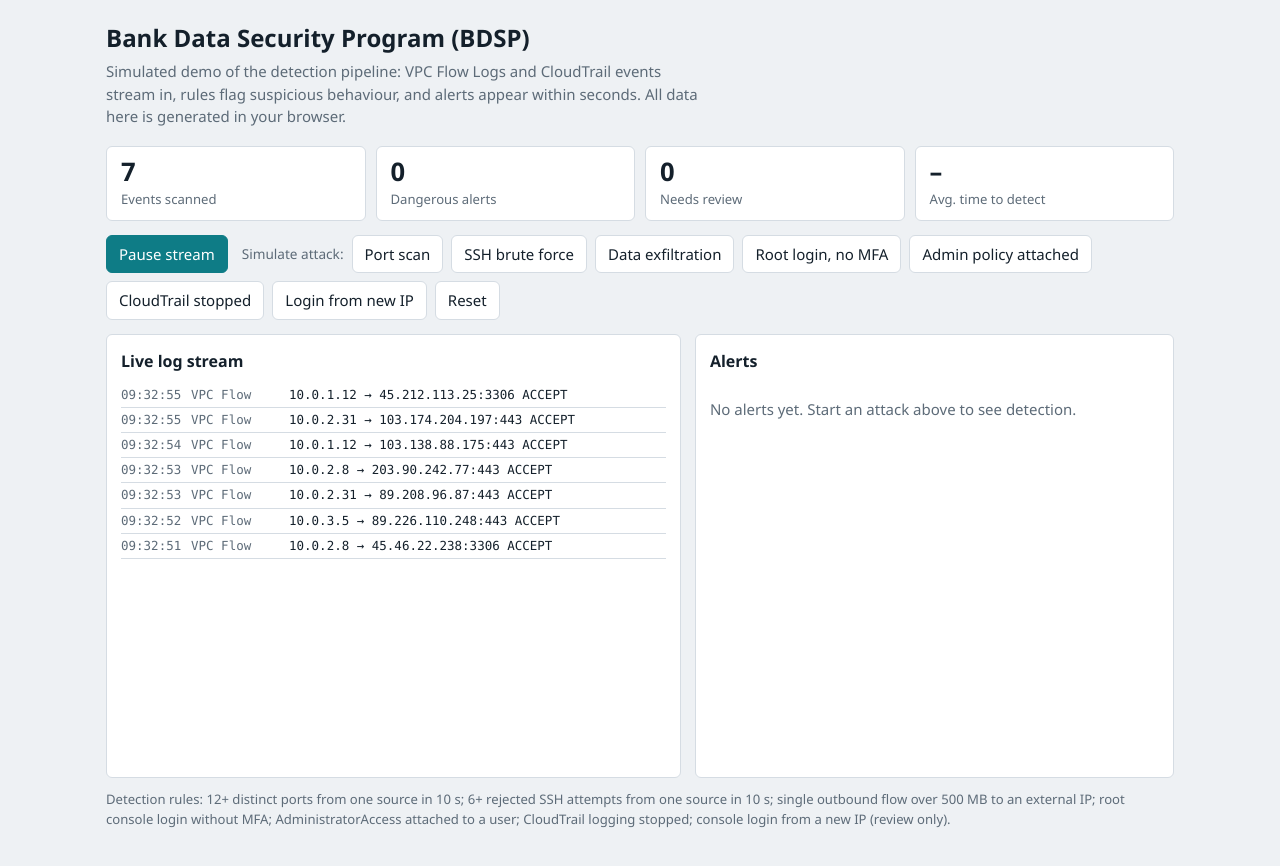
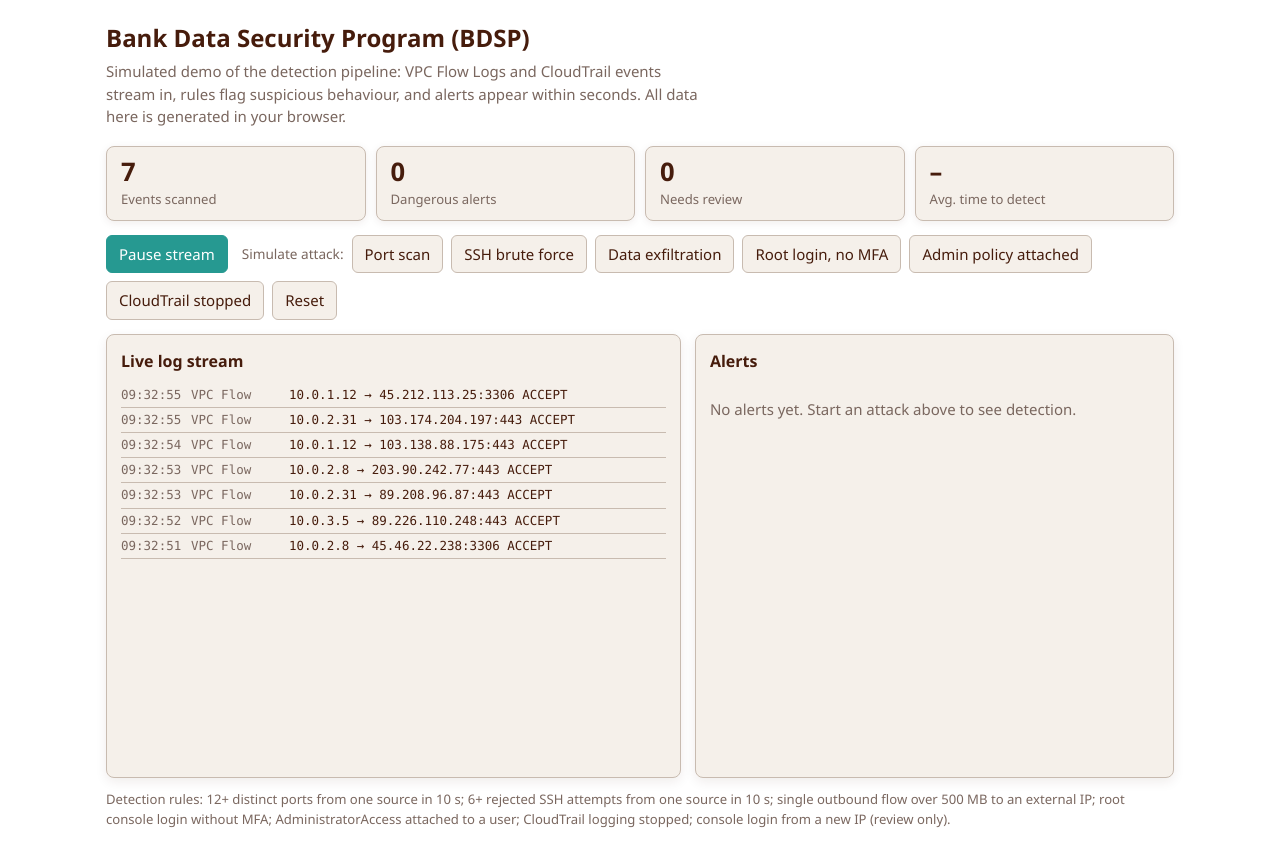
Before and after one commit to TrongToan14/swinbiz-demo, a plain HTML site: page index.html in a window 1280 px wide. Drawn offline with Linux system fonts and the light colour scheme.

Commit message:
Updated color scheme

```diff
--- a/index.html
+++ b/index.html
@@ -5,33 +5,229 @@
 <meta name="viewport" content="width=device-width, initial-scale=1, viewport-fit=cover">
 <title>BDSP – Bank Data Security Program demo</title>
 <style>
-:root{--bg:#eef1f4;--panel:#fff;--ink:#14202b;--mute:#5d6b78;--line:#d5dce3;--teal:#0e7c86;--red:#c8321e;--amber:#a86a00;--redbg:#fbe9e6;--ambbg:#fcf1dc;box-sizing:border-box;padding-top:env(safe-area-inset-top,0px);padding-bottom:env(safe-area-inset-bottom,0px)}
-:root{color-scheme:light}
-*{box-sizing:border-box}html{scroll-padding-top:env(safe-area-inset-top,0px)}
-body{margin:0;background:var(--bg);color:var(--ink);font:15px/1.5 "Segoe UI",system-ui,sans-serif}
-main{max-width:1100px;margin:0 auto;padding:20px 16px 40px}
-h1{font-size:1.5rem;margin:0 0 4px}h2{font-size:1rem;margin:0 0 10px}
-.sub{color:var(--mute);margin:0 0 18px;max-width:70ch}
-.stats{display:grid;grid-template-columns:repeat(auto-fit,minmax(150px,1fr));gap:10px;margin-bottom:14px}
-.stat{background:var(--panel);border:1px solid var(--line);border-radius:6px;padding:10px 14px}
-.stat b{display:block;font-size:1.6rem;line-height:1.2}.stat span{color:var(--mute);font-size:.82rem}
-.bar{display:flex;flex-wrap:wrap;gap:8px;margin-bottom:14px;align-items:center}
-button{font:inherit;border:1px solid var(--line);background:var(--panel);color:var(--ink);padding:7px 12px;border-radius:6px;cursor:pointer}
-button:hover{border-color:var(--teal)}button:focus-visible{outline:2px solid var(--teal);outline-offset:2px}
-button.go{background:var(--teal);color:#fff;border-color:var(--teal)}
-.lbl{color:var(--mute);font-size:.85rem;margin-left:6px}
-.grid{display:grid;grid-template-columns:1.2fr 1fr;gap:14px}
-@media(max-width:800px){.grid{grid-template-columns:1fr}}
-.box{background:var(--panel);border:1px solid var(--line);border-radius:6px;padding:14px;min-width:0}
-.feed,.alerts{height:380px;overflow:auto}
-.row{display:grid;grid-template-columns:62px 90px 1fr;gap:8px;font:12.5px/1.45 ui-monospace,Consolas,monospace;padding:3px 0;border-bottom:1px solid var(--line)}
-.row.bad{color:var(--red)}.row i{font-style:normal;color:var(--mute)}
-.alert{border-left:4px solid var(--red);background:var(--redbg);padding:8px 10px;margin-bottom:8px;border-radius:0 6px 6px 0}
-.alert.review{border-color:var(--amber);background:var(--ambbg)}
-.alert b{display:block}.alert small{color:var(--mute)}
-.empty{color:var(--mute)}
-.note{color:var(--mute);font-size:.82rem;margin-top:12px}
-@media(prefers-reduced-motion:no-preference){.alert{animation:in .3s}@keyframes in{from{opacity:0;transform:translateX(8px)}}}
+:root{
+
+    --panel:#F5F0EA;
+    --ink:#461C0C;
+    --mute:#7A675F;
+    --line:#C8BBB0;
+
+    --teal:#269991;
+    --red:#461C0C;
+    --amber:#269991;
+    --redbg:#EFE4DB;
+    --ambbg:#DDF2F0;
+    box-sizing:border-box;
+    padding-top:env(safe-area-inset-top,0px);
+    padding-bottom:env(safe-area-inset-bottom,0px);
+}
+
+:root{
+    color-scheme:light;
+}
+
+*{
+    box-sizing:border-box;
+}
+
+html{
+    scroll-padding-top:env(safe-area-inset-top,0px);
+}
+
+body{
+    margin:0;
+    background:var(--bg);
+    color:var(--ink);
+    font:15px/1.5 "Segoe UI",system-ui,sans-serif;
+}
+
+main{
+    max-width:1100px;
+    margin:0 auto;
+    padding:20px 16px 40px;
+}
+
+h1{
+    font-size:1.5rem;
+    margin:0 0 4px;
+    color:var(--ink);
+}
+
+h2{
+    font-size:1rem;
+    margin:0 0 10px;
+    color:var(--ink);
+}
+
+.sub{
+    color:var(--mute);
+    margin:0 0 18px;
+    max-width:70ch;
+}
+
+.stats{
+    display:grid;
+    grid-template-columns:repeat(auto-fit,minmax(150px,1fr));
+    gap:10px;
+    margin-bottom:14px;
+}
+
+.stat{
+    background:var(--panel);
+    border:1px solid var(--line);
+    border-radius:8px;
+    padding:10px 14px;
+    box-shadow:0 2px 8px rgba(70,28,12,.08);
+}
+
+.stat b{
+    display:block;
+    font-size:1.6rem;
+    line-height:1.2;
+    color:var(--ink);
+}
+
+.stat span{
+    color:var(--mute);
+    font-size:.82rem;
+}
+
+.bar{
+    display:flex;
+    flex-wrap:wrap;
+    gap:8px;
+    margin-bottom:14px;
+    align-items:center;
+}
+
+button{
+    font:inherit;
+    border:1px solid var(--line);
+    background:var(--panel);
+    color:var(--ink);
+    padding:7px 12px;
+    border-radius:6px;
+    cursor:pointer;
+    transition:.2s ease;
+}
+
+button:hover{
+    border-color:var(--teal);
+    background:#efe8e1;
+}
+
+button:focus-visible{
+    outline:2px solid var(--teal);
+    outline-offset:2px;
+}
+
+button.go{
+    background:var(--teal);
+    color:#fff;
+    border-color:var(--teal);
+}
+
+button.go:hover{
+    background:#22867f;
+    border-color:#22867f;
+}
+
+.lbl{
+    color:var(--mute);
+    font-size:.85rem;
+    margin-left:6px;
+}
+
+.grid{
+    display:grid;
+    grid-template-columns:1.2fr 1fr;
+    gap:14px;
+}
+
+@media(max-width:800px){
+    .grid{
+        grid-template-columns:1fr;
+    }
+}
+
+.box{
+    background:var(--panel);
+    border:1px solid var(--line);
+    border-radius:8px;
+    padding:14px;
+    min-width:0;
+    box-shadow:0 4px 12px rgba(70,28,12,.08);
+}
+
+.feed,
+.alerts{
+    height:380px;
+    overflow:auto;
+}
+
+.row{
+    display:grid;
+    grid-template-columns:62px 90px 1fr;
+    gap:8px;
+    font:12.5px/1.45 ui-monospace,Consolas,monospace;
+    padding:3px 0;
+    border-bottom:1px solid var(--line);
+}
+
+.row.bad{
+    color:var(--red);
+    font-weight:600;
+}
+
+.row i{
+    font-style:normal;
+    color:var(--mute);
+}
+
+.alert{
+    border-left:4px solid var(--red);
+    background:var(--redbg);
+    padding:8px 10px;
+    margin-bottom:8px;
+    border-radius:0 6px 6px 0;
+}
+
+.alert.review{
+    border-color:var(--teal);
+    background:var(--ambbg);
+}
+
+.alert b{
+    display:block;
+    color:var(--ink);
+}
+
+.alert small{
+    color:var(--mute);
+}
+
+.empty{
+    color:var(--mute);
+}
+
+.note{
+    color:var(--mute);
+    font-size:.82rem;
+    margin-top:12px;
+}
+
+@media(prefers-reduced-motion:no-preference){
+    .alert{
+        animation:in .3s;
+    }
+
+    @keyframes in{
+        from{
+            opacity:0;
+            transform:translateX(8px);
+        }
+    }
+}
 </style>
 </head>
 <body>
@@ -55,7 +251,6 @@ button.go{background:var(--teal);color:#fff;border-color:var(--teal)}
 <button data-a="root">Root login, no MFA</button>
 <button data-a="iam">Admin policy attached</button>
 <button data-a="trail">CloudTrail stopped</button>
-<button data-a="newip">Login from new IP</button>
 <button id="reset">Reset</button>
 </div>
 
@@ -112,7 +307,7 @@ function trail(ev,user,extra,t0){
  if(ev==='ConsoleLogin'&&user==='root'&&extra==='MFA: no')alertBox('Root login without MFA','Root console login from '+ip(),0,t0||Date.now());
  if(ev==='AttachUserPolicy'&&extra==='AdministratorAccess')alertBox('Admin policy attached',user+' granted AdministratorAccess',0,t0||Date.now());
  if(ev==='StopLogging')alertBox('CloudTrail logging stopped',user+' disabled audit logging',0,t0||Date.now());
- if(ev==='ConsoleLogin'&&extra==='new IP')alertBox('Console login from new IP',user+' signed in from an unseen address; confirm with the user','review');
+ if(ev==='ConsoleLogin'&&extra==='new IP')alertBox('Console login from new IP',user+' signed in from an unseen address; confirm with the user',1);
 }
 function normal(){
  var r=Math.random();
@@ -128,8 +323,7 @@ var attacks={
  exfil:function(){var t0=Date.now();setTimeout(function(){flow('10.0.2.8',ip(),443,'ACCEPT',(6+Math.random()*4)*1e8,t0)},900)},
  root:function(){var t0=Date.now();setTimeout(function(){trail('ConsoleLogin','root','MFA: no',t0)},600)},
  iam:function(){var t0=Date.now();setTimeout(function(){trail('AttachUserPolicy','dev-lan','AdministratorAccess',t0)},600)},
- trail:function(){var t0=Date.now();setTimeout(function(){trail('StopLogging','dev-lan','',t0)},600)},
- newip:function(){setTimeout(function(){trail('ConsoleLogin','analyst-an','new IP')},400)}
+ trail:function(){var t0=Date.now();setTimeout(function(){trail('StopLogging','dev-lan','',t0)},600)}
 };
 Array.prototype.forEach.call(document.querySelectorAll('[data-a]'),function(b){b.onclick=function(){attacks[b.dataset.a]()}});
 $('play').onclick=function(){running=!running;this.textContent=running?'Pause stream':'Resume stream'};
```
